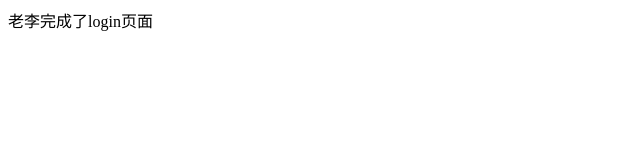
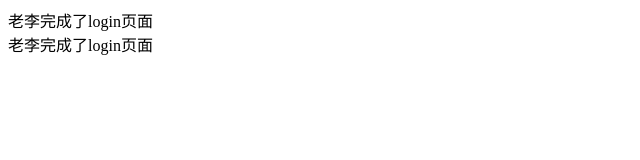
Before and after one commit to Mrhe111/myFirstProject, a plain HTML site: page index.html in a window 1280 px wide. Shown: the whole page, without its empty margins (0-640 px from the left). Drawn offline with Linux system fonts and the light colour scheme.

Commit message:
第一次提交

```diff
--- a/index.html
+++ b/index.html
@@ -8,5 +8,6 @@
 </head>
 <body>
   <div>老李完成了login页面</div>
+  <div>老李完成了login页面</div>
 </body>
 </html>
```
